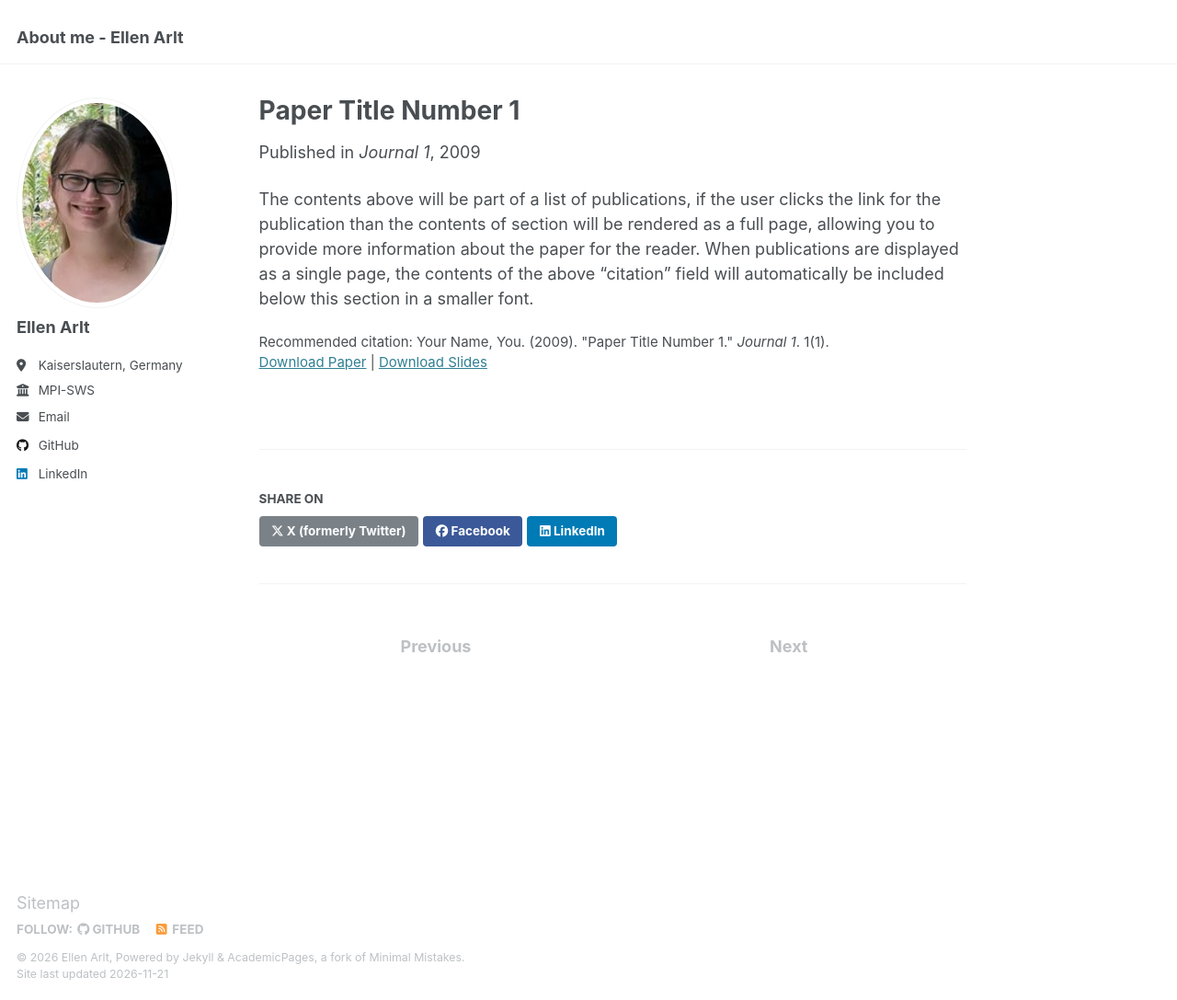
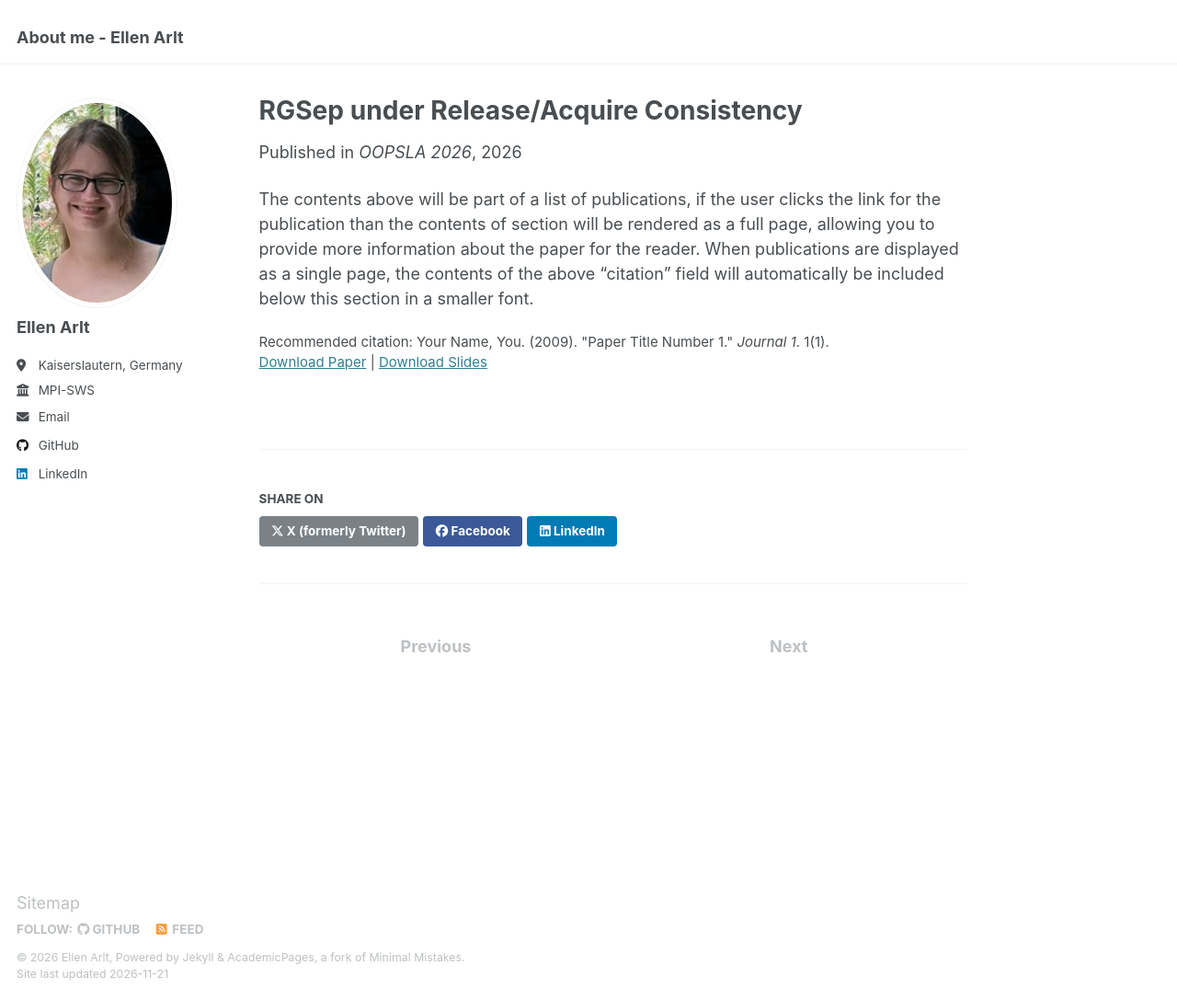
Before and after one commit to EllenArlt/EllenArlt.github.io, a Jekyll site: the page built from _publications/2009-10-01-paper-title-number-1.md, in a window 1280 px wide and 1087 px high. Shown: the whole window at 92% size. Built offline with Jekyll 4.4.1, drawn with Linux system fonts in a browser that asks for light colours.

Commit message:
Update paper 1

```diff
--- a/_publications/2009-10-01-paper-title-number-1.md
+++ b/_publications/2009-10-01-paper-title-number-1.md
@@ -1,11 +1,11 @@
 ---
-title: "Paper Title Number 1"
+title: "RGSep under Release/Acquire Consistency"
 collection: publications
 category: manuscripts
 permalink: /publication/2009-10-01-paper-title-number-1
 excerpt: 'This paper is about the number 1. The number 2 is left for future work.'
-date: 2009-10-01
-venue: 'Journal 1'
+date: 2026-10-01
+venue: OOPSLA 2026
 slidesurl: 'http://academicpages.github.io/files/slides1.pdf'
 paperurl: 'http://academicpages.github.io/files/paper1.pdf'
 citation: 'Your Name, You. (2009). &quot;Paper Title Number 1.&quot; <i>Journal 1</i>. 1(1).'
```
